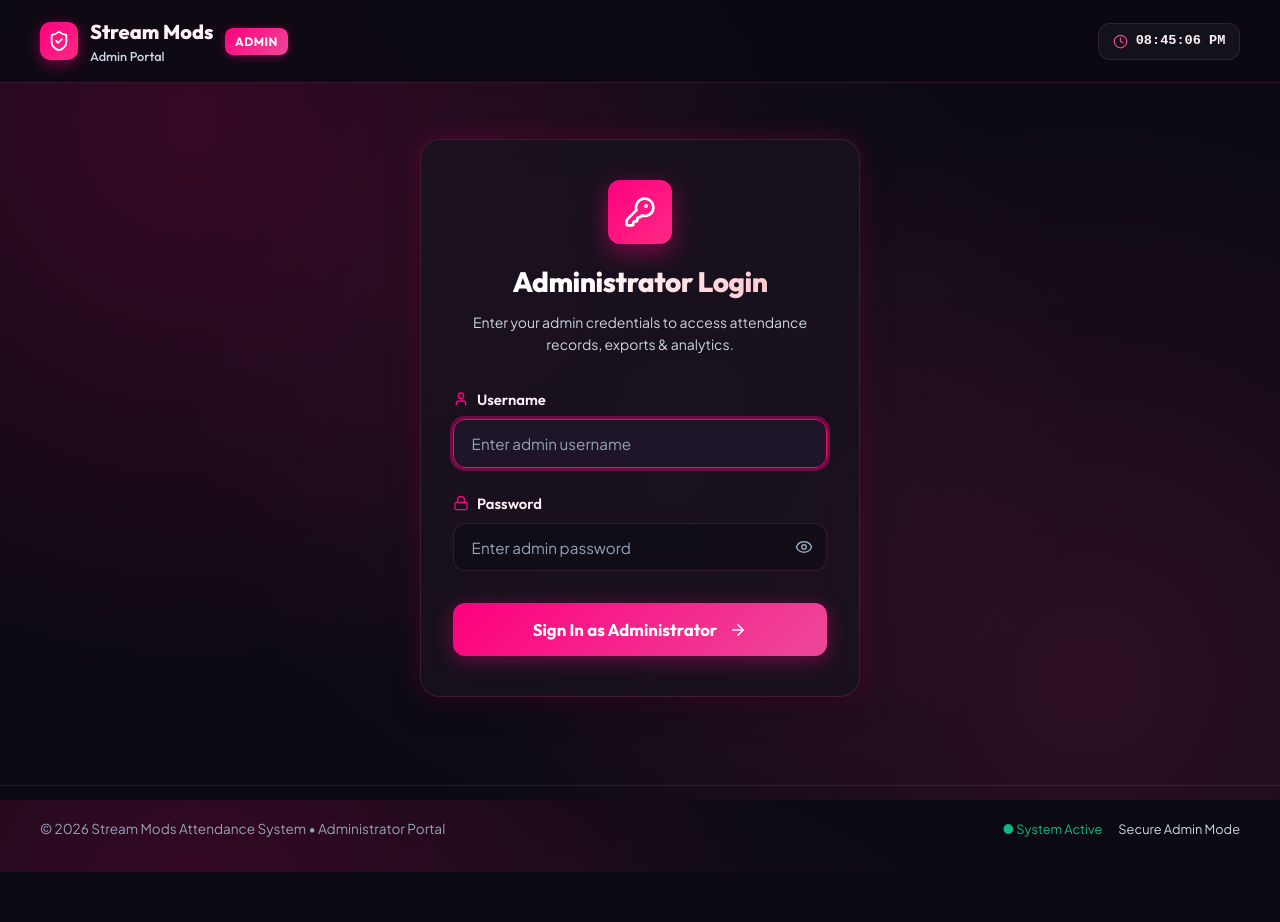
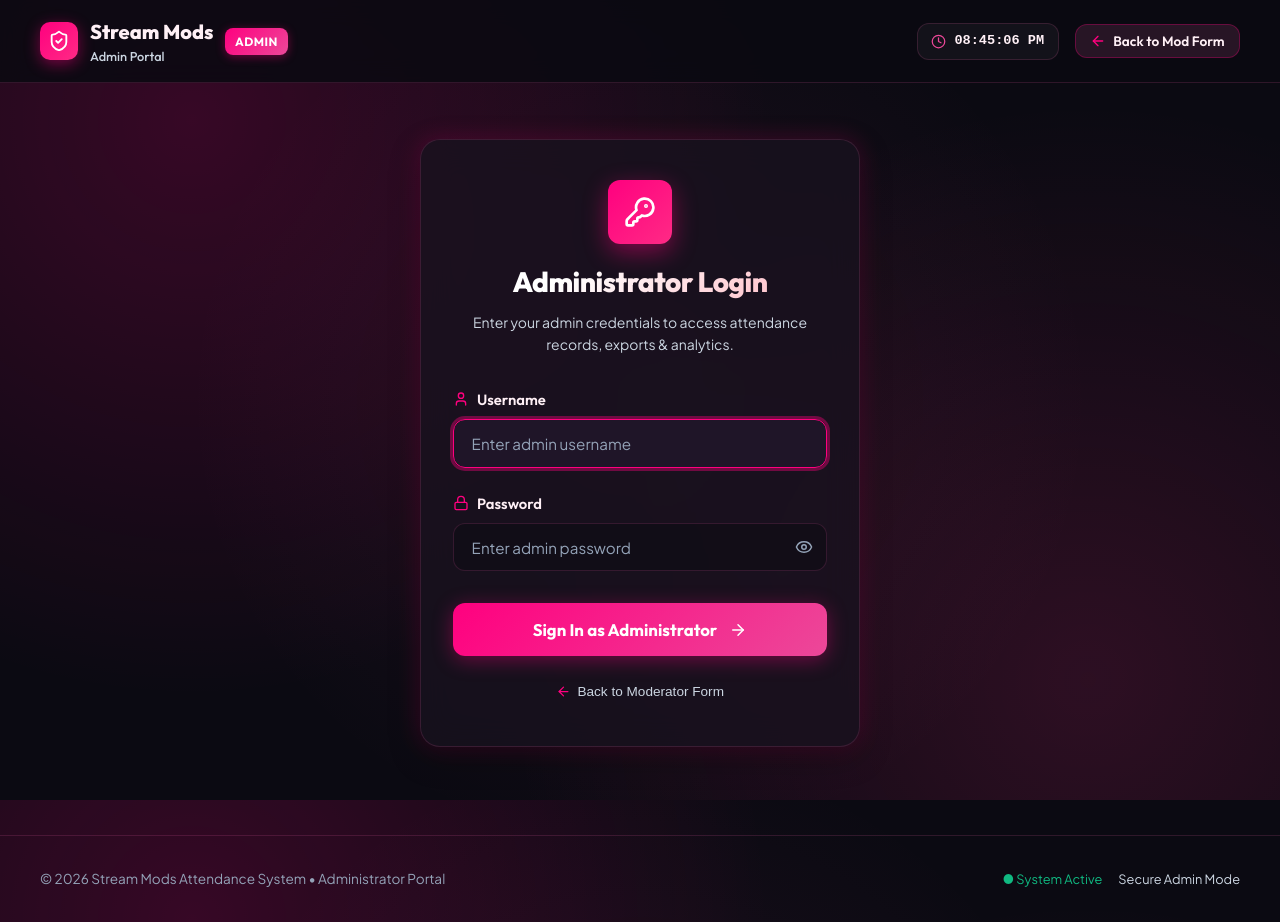
Before and after one commit to Gabs64/stream-mod-attendance, a React (Vite) app: page / in a window 1280 px wide. Both pictures are taken after a click on the button "Admin". Before the commit the page ends 872 px from the top, so only its background shows below. Built offline with nearby package versions, Linux system fonts and the light colour scheme; no server answers.

Commit message:
mod-admin button

```diff
--- a/src/App.jsx
+++ b/src/App.jsx
@@ -105,7 +105,7 @@ export default function App() {
             </div>
           ) : !isAdminAuthenticated ? (
             /* Administrator Login Portal */
-            <AdminLogin onLoginSuccess={handleAdminLoginSuccess} />
+            <AdminLogin onLoginSuccess={handleAdminLoginSuccess} onNavigate={handleNavigate} />
           ) : (
             /* Authenticated Administrator Dashboard */
             <AdminDashboard
--- a/src/components/AdminLogin.jsx
+++ b/src/components/AdminLogin.jsx
@@ -1,7 +1,7 @@
 import React, { useState } from 'react';
-import { Lock, User, KeyRound, ShieldAlert, ArrowRight, Eye, EyeOff } from 'lucide-react';
+import { Lock, User, KeyRound, ShieldAlert, ArrowRight, Eye, EyeOff, ArrowLeft } from 'lucide-react';
 
-export default function AdminLogin({ onLoginSuccess }) {
+export default function AdminLogin({ onLoginSuccess, onNavigate }) {
   const [username, setUsername] = useState('');
   const [password, setPassword] = useState('');
   const [showPassword, setShowPassword] = useState(false);
@@ -138,6 +138,29 @@ export default function AdminLogin({ onLoginSuccess }) {
             <ArrowRight size={18} />
           </button>
         </form>
+
+        {onNavigate && (
+          <div style={{ marginTop: '1.5rem', textAlign: 'center' }}>
+            <button
+              type="button"
+              onClick={() => onNavigate('/')}
+              style={{
+                background: 'none',
+                border: 'none',
+                color: 'var(--text-secondary)',
+                fontSize: '0.85rem',
+                cursor: 'pointer',
+                display: 'inline-flex',
+                alignItems: 'center',
+                gap: '0.4rem',
+                transition: 'var(--transition-fast)'
+              }}
+            >
+              <ArrowLeft size={15} style={{ color: 'var(--color-pink)' }} />
+              <span>Back to Moderator Form</span>
+            </button>
+          </div>
+        )}
       </div>
     </div>
   );
--- a/src/components/Header.jsx
+++ b/src/components/Header.jsx
@@ -1,5 +1,5 @@
 import React, { useState, useEffect } from 'react';
-import { ShieldCheck, Clock, Sheet, LogOut, Lock } from 'lucide-react';
+import { ShieldCheck, Clock, Sheet, LogOut, Lock, ArrowLeft } from 'lucide-react';
 import { getSyncConfig } from '../services/googleSheetsService';
 
 export default function Header({
@@ -78,6 +78,29 @@ export default function Header({
             </span>
           </div>
 
+          {/* If on Admin page, show Back to Mod Form button */}
+          {isAdminRoute && (
+            <button
+              onClick={() => onNavigate('/')}
+              className="btn-secondary"
+              style={{
+                display: 'flex',
+                alignItems: 'center',
+                gap: '0.45rem',
+                padding: '0.45rem 0.9rem',
+                fontSize: '0.85rem',
+                background: 'rgba(255, 105, 180, 0.12)',
+                borderColor: 'rgba(255, 0, 127, 0.3)',
+                color: 'var(--text-primary)',
+                fontWeight: 600
+              }}
+              title="Return to Stream Moderator Attendance Form"
+            >
+              <ArrowLeft size={16} style={{ color: 'var(--color-pink)' }} />
+              <span>Back to Mod Form</span>
+            </button>
+          )}
+
           {/* If on Admin route and authenticated */}
           {isAdminRoute && isAdminAuthenticated && (
             <>
```
